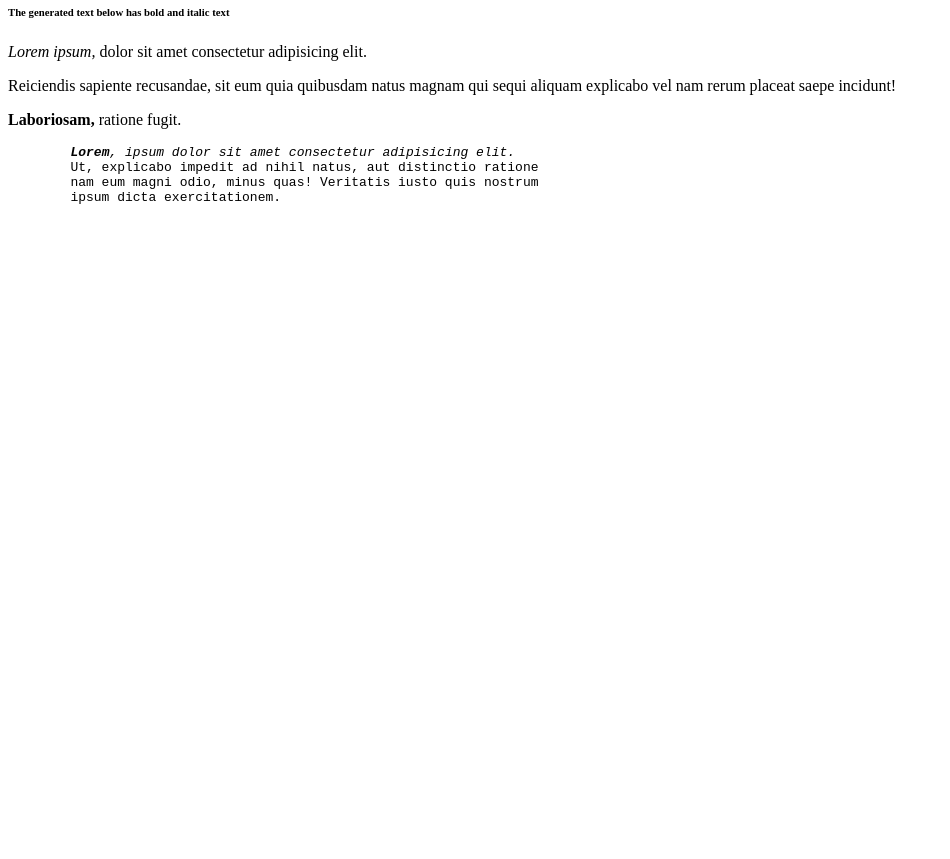
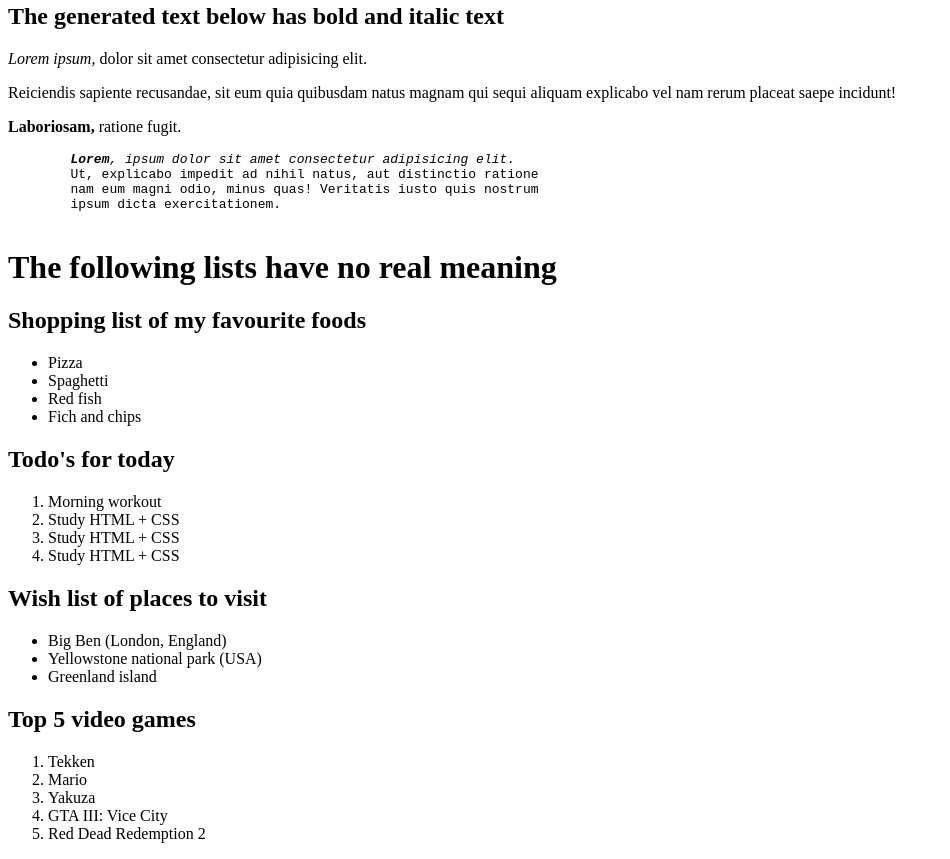
Before and after one commit to F3GR/weather-app, a plain HTML site: page The_Odin_Project/html-boilerplate/index.html in a window 1280 px wide. Shown: the part 245-1104 px from the top of the page, without its empty margins (0-950 px from the left). Before the commit the page ends 800 px from the top, so only its background shows below. Drawn offline with Linux system fonts and the light colour scheme.

Commit message:
HTML - finished working with lists

```diff
--- a/The_Odin_Project/html-boilerplate/index.html
+++ b/The_Odin_Project/html-boilerplate/index.html
@@ -11,7 +11,7 @@
         <h3>This is h3 heading</h3>
         <h4>This is h4 heading</h4>
         <h5>This is h5 heading</h5>
-        <h6>The generated text below has bold and italic text</h6>
+        <h2>The generated text below has bold and italic text</h2>
 
         <p><em>Lorem ipsum,</em> dolor sit amet consectetur
             adipisicing elit.</p>
@@ -31,5 +31,39 @@
         nam eum magni odio, minus quas! Veritatis iusto quis nostrum
         ipsum dicta exercitationem.
         </pre>
+
+        <h1> The following lists have no real meaning</h1>
+
+        <h2>Shopping list of my favourite foods</h2>
+        <ul>
+            <li>Pizza</li>
+            <li>Spaghetti</li>
+            <li>Red fish</li>
+            <li>Fich and chips</li>
+        </ul>
+
+        <h2>Todo's for today</h2>
+        <ol>
+            <li>Morning workout</li>
+            <li>Study HTML + CSS</li>
+            <li>Study HTML + CSS</li>
+            <li>Study HTML + CSS</li>
+        </ol>
+
+        <h2>Wish list of places to visit</h2>
+        <ul>
+            <li>Big Ben (London, England)</li>
+            <li>Yellowstone national park (USA)</li>
+            <li>Greenland island</li>
+        </ul>
+
+        <h2>Top 5 video games</h2>
+        <ol>
+            <li>Tekken</li>
+            <li>Mario</li>
+            <li>Yakuza</li>
+            <li>GTA III: Vice City</li>
+            <li>Red Dead Redemption 2</li>
+        </ol>
     </body>
 </html>
```
